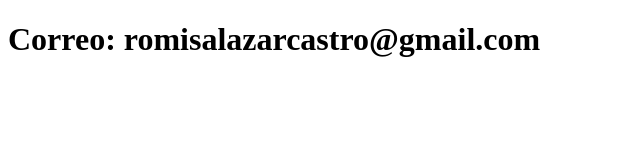
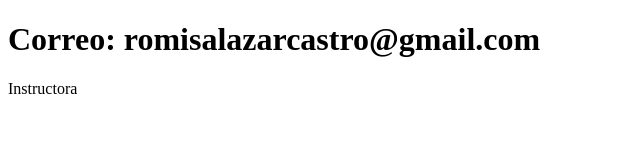
Before and after one commit to Romilisettes/sistema-de-registro, a plain HTML site: page contacto.html in a window 1280 px wide. Shown: the full height of the page, 0-640 px from the left. Drawn offline with Linux system fonts and the light colour scheme.

Commit message:
Actualiza el contacto

```diff
--- a/contacto.html
+++ b/contacto.html
@@ -7,5 +7,6 @@
 </head>
 <body>
     <h1>Correo: romisalazarcastro@gmail.com</h1>
+        <p>Instructora</p>
 </body>
 </html>
```
Also changed, not shown: index.html (+1 -1 lines).
